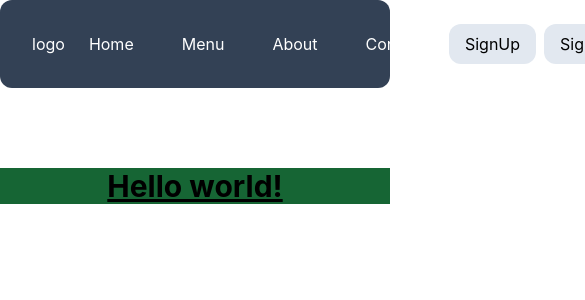
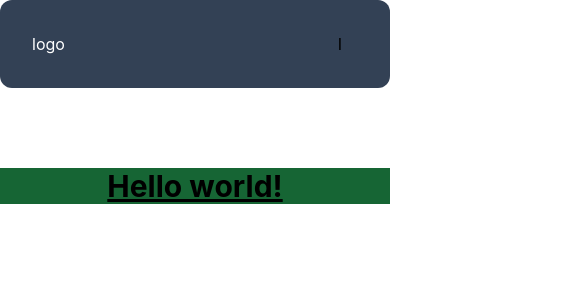
Before and after one commit to araf78/reusable-components, a React (Create React App) app: page / in a window 390 px wide. Shown: the top 300 px of the page, 585 px wide, since content can reach past the window. Built offline with nearby package versions, Linux system fonts and the light colour scheme.

Commit message:
responsive added

```diff
--- a/src/components/Navbar.tsx
+++ b/src/components/Navbar.tsx
@@ -1,13 +1,17 @@
-import React from "react";
+import React, { useState } from "react";
 
 type MenuItem = {
   id: number;
   name: string;
   link: string;
-};
+}[];
 
 function Navbar() {
-  const menuItems: MenuItem[] = [
+  const [showMenu, setShowMenu] = useState(false);
+
+  console.log(showMenu);
+
+  const menuItems: MenuItem = [
     {
       id: 1,
       name: "home",
@@ -31,12 +35,13 @@ function Navbar() {
   ];
 
   const menu = menuItems.map((item) => (
-    <div
+    <a
+      href={item.link}
       key={item.id}
-      className="mx-2 py-2 px-4 rounded-lg capitalize hover:bg-gray-400 text-white cursor-pointer"
+      className="mx-2 py-2 px-4 rounded-lg capitalize hover:bg-gray-400 text-white cursor-pointer hidden md:block"
     >
       {item.name}
-    </div>
+    </a>
   ));
 
   return (
@@ -44,14 +49,22 @@ function Navbar() {
       <div className="max-w-7xl mx-auto flex justify-between items-center bg-slate-700 text-white py-6 px-8 rounded-xl mb-20">
         <div className="logo">logo</div>
         <div className="menu flex items-center">{menu}</div>
-        <div className="actions flex gap-2">
-          <button className="bg-slate-200 text-black py-2 px-4 rounded-xl hover:bg-gray-600 hover:text-white">
+
+        {/* //actions  */}
+        <div className="actions gap-2 hidden md:flex">
+          <button className="bg-slate-200 text-black py-1 px-4 rounded-xl hover:bg-gray-600 hover:text-white">
             SignUp
           </button>
-          <button className="bg-slate-200 text-black py-2 px-4 rounded-xl hover:bg-gray-600 hover:text-white">
+          <button className="bg-slate-200 text-black py-1 px-4 rounded-xl hover:bg-gray-600 hover:text-white">
             SignIn
           </button>
         </div>
+        <button
+          onClick={() => setShowMenu(!showMenu)}
+          className="actions-moble block md:hidden bg-transparent hover:bg-slate-400 text-black px-4 py-2 rounded-xl"
+        >
+          I
+        </button>
       </div>
     </div>
   );
```
